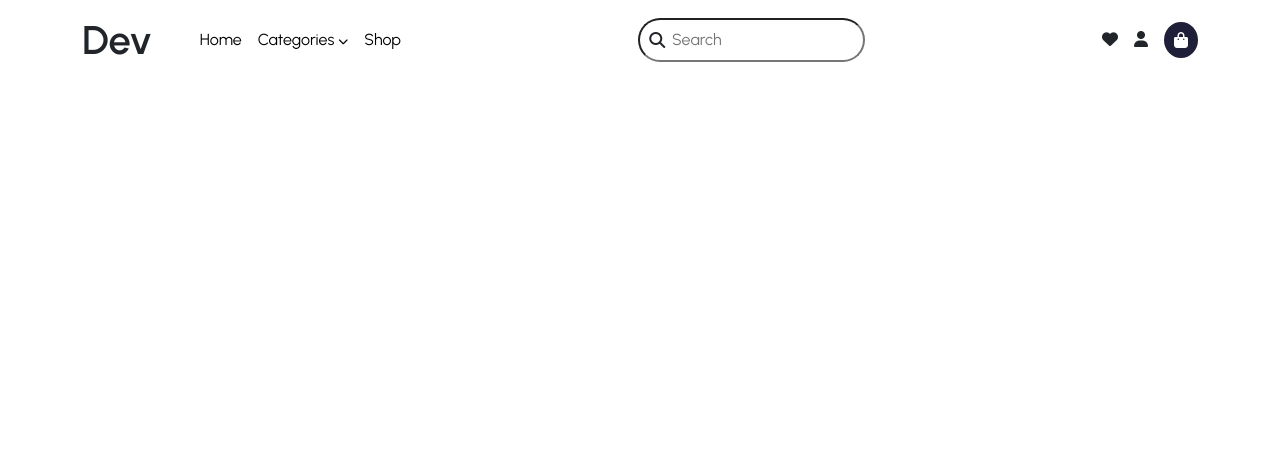
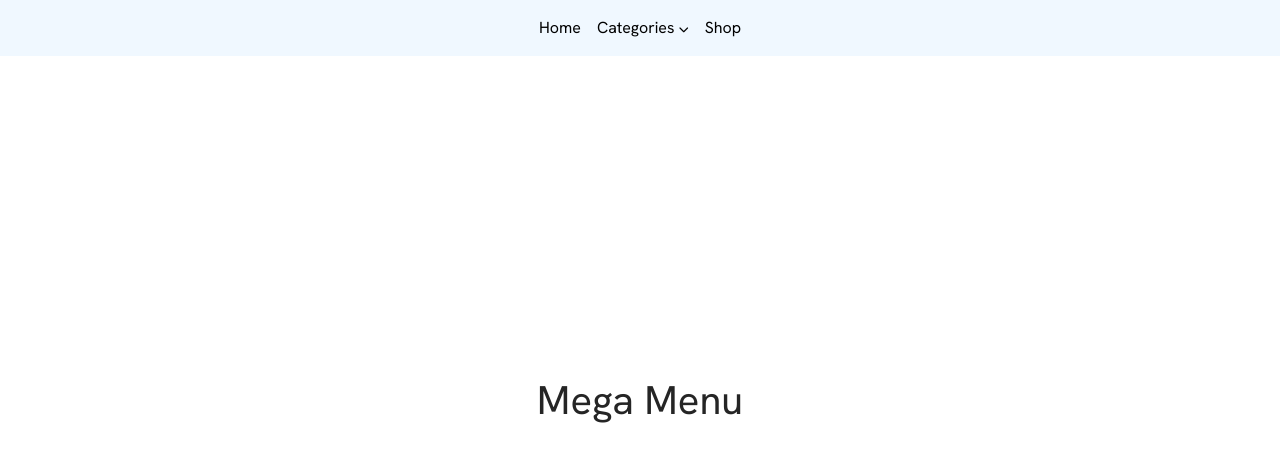
Before and after one commit to anmoldhanda/mega_menu, a plain HTML site: page index.html in a window 1280 px wide. Drawn offline with Linux system fonts and the light colour scheme.

Commit message:
updated the ui of the mega menu

```diff
--- a/index.html
+++ b/index.html
@@ -12,17 +12,21 @@
       crossorigin="anonymous"
       referrerpolicy="no-referrer"
     />
+    <!-- ====================== google fonts ====================== -->
+    <link rel="preconnect" href="https://fonts.googleapis.com/" />
+    <link rel="preconnect" href="https://fonts.gstatic.com/" crossorigin />
+    <link
+      href="https://fonts.googleapis.com/css2?family=Hanken+Grotesk:ital,wght@0,100..900;1,100..900&amp;display=swap"
+      rel="stylesheet"
+    />
     <!-- ======================================= css file ======================================= -->
     <link rel="stylesheet" href="bootstrap.css" />
     <link rel="stylesheet" href="style.css" />
   </head>
   <body>
-    <header class="header_tag container">
-      <div class="header_inner d-flex align-items-center justify-content-between py-3">
+    <header class="header_tag">
+      <div class="header_inner d-flex align-items-center justify-content-center py-3">
         <nav class="navigation_bar d-flex align-items-center gap-5">
-          <div class="logo_box">
-            <h1 class="logo_title text-capitalize fw-semibold">dev</h1>
-          </div>
           <ul class="navigation_ul d-flex align-items-center justify-content-center gap-3">
             <li class="navigation_li list-group-numbered">
               <a href="#" class="navigation_link text-black text-decoration-none text-capitalize">home</a>
@@ -244,25 +248,12 @@
             </li>
           </ul>
         </nav>
-        <form action="#" method="post" class="search_products_form">
-          <div class="searchbar_div">
-            <i class="fa-solid fa-magnifying-glass search_icon"></i>
-            <input type="search" name="search_products" placeholder="Search" class="searchbar_inputfield">
-          </div>
-        </form>
-        <div class="side_icons_box d-flex align-items-center gap-3">
-          <div class="icon_box">
-            <i class="fa-solid fa-heart"></i>
-          </div>
-          <div class="icon_box">
-            <i class="fa-solid fa-user"></i>
-          </div>
-          <div class="icon_box shopping_cart_icon_box">
-            <i class="fa-solid fa-shopping-bag"></i>
-          </div>
-        </div>
       </div>
     </header>
+    <div class="projectdetails-container d-flex flex-column align-items-center justify-content-center text-capitalize position-absolute">
+      <h1 class="headline">mega menu</h1>
+      <!-- <p class="description">your description here</p> -->
+  </div>
     <!-- ======================================= js file ======================================= -->
     <script src="main.js"></script>
     <script src="bootstrap.js"></script>
--- a/style.css
+++ b/style.css
@@ -1,6 +1,3 @@
-/* =========================================== google fonts url =========================================== */
-@import url("https://fonts.googleapis.com/css2?family=Urbanist:ital,wght@0,100..900;1,100..900&display=swap");
-
 :root {
   --white-color: #ffffff;
   --pink-color: #fd018a;
@@ -11,7 +8,7 @@
   margin: 0;
   padding: 0;
   box-sizing: border-box;
-  font-family: "Urbanist", sans-serif;
+  font-family: "Hanken Grotesk", serif;
 }
 
 ul {
@@ -40,28 +37,6 @@ h6 {
   font-size: 10px;
 }
 
-.searchbar_div {
-  position: relative;
-}
-
-.search_icon {
-  position: absolute;
-  top: 0.9em;
-  left: 0.7em;
-}
-
-.searchbar_inputfield {
-  background: transparent;
-  outline: none;
-  border-radius: 50px;
-  padding: 0.5rem 0.5rem 0.5rem 2rem;
-  transition: all 300ms ease;
-}
-
-.searchbar_inputfield:focus {
-  border: 1px solid var(--pink-color);
-}
-
 .categories_bar_parent_li {
   position: relative;
 }
@@ -72,16 +47,19 @@ h6 {
 
 .categories_bar {
   position: absolute;
-  top: 3rem;
-  width: 80vw;
-  left: -13.8em;
+  top: 4rem;
+  width: 90vw;
+  left: 50%;
   background: var(--white-color);
   box-shadow: var(--shadow-effect);
+  z-index: 1;
   opacity: 0;
   visibility: hidden;
-  border-radius: 5px;
+  border-top-right-radius: 10px;
+  border-top-left-radius: 10px;
   border-bottom: 1px solid #e5e7eb;
   transition: opacity 300ms ease, visibility 300ms ease;
+  transform: translate(-50%, -50%);
 }
 
 .category_btn {
@@ -118,27 +96,28 @@ h6 {
   width: 100%;
   background: var(--white-color);
   box-shadow: var(--shadow-effect);
-  border-radius: 10px;
-  padding: 1rem 0;
+  border-bottom-left-radius: 10px;
+  border-bottom-right-radius: 10px;
+  padding: 1em;
 }
 
 .women_products_banner_div {
-  background-image: url("/images/women.png");
+  background-image: url("/images/women.jpg");
 }
 
 .men_products_banner_div {
-  background-image: url("/images/men.png");
+  background-image: url("/images/men.jpg");
 }
 
 .kids_products_banner_div {
-  background-image: url("/images/juniors.png");
+  background-image: url("/images/kids.jpg");
 }
 
 .product_category_banner_div {
   background-repeat: no-repeat;
   background-size: cover;
   background-position: center;
-  height: 20em;
+  height: 25em;
   border-radius: 10px;
 }
 
@@ -160,3 +139,23 @@ h6 {
   opacity: 1;
   visibility: visible;
 }
+
+.header_inner {
+  background: #f0f8ff;
+}
+
+.projectdetails-container {
+  top: 50%;
+  left: 50%;
+  transform: translate(-50%, -50%);
+}
+
+.headline {
+  font-weight: normal;
+  color: #252525;
+}
+
+.description {
+  color: #acacac;
+  font-weight: 500;
+}
```
Also changed, not shown: images/juniors.png (deleted), images/kids.jpg (added), images/men.jpg (added), images/men.png (deleted), images/women.jpg (added), 1 other file.
